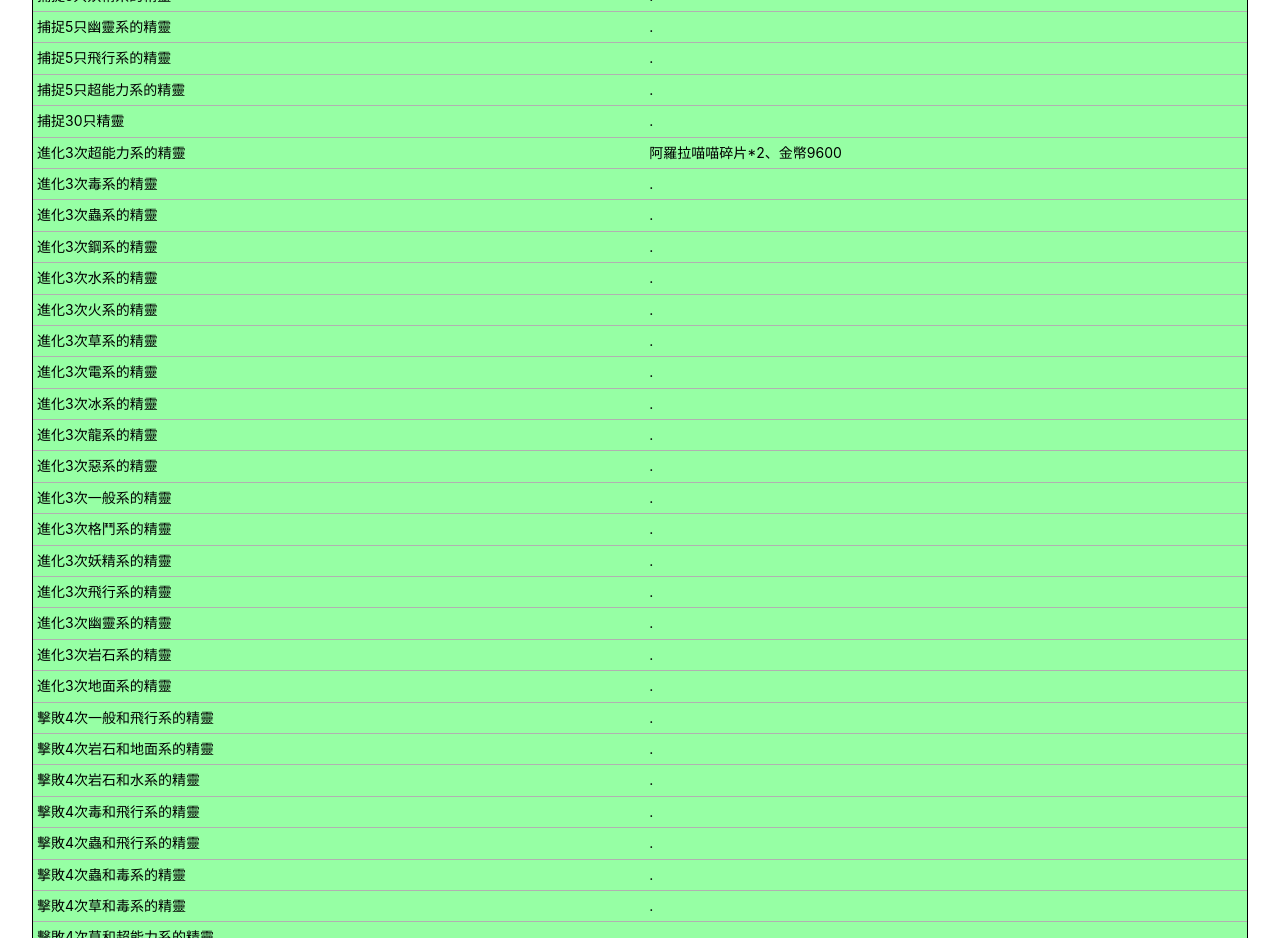
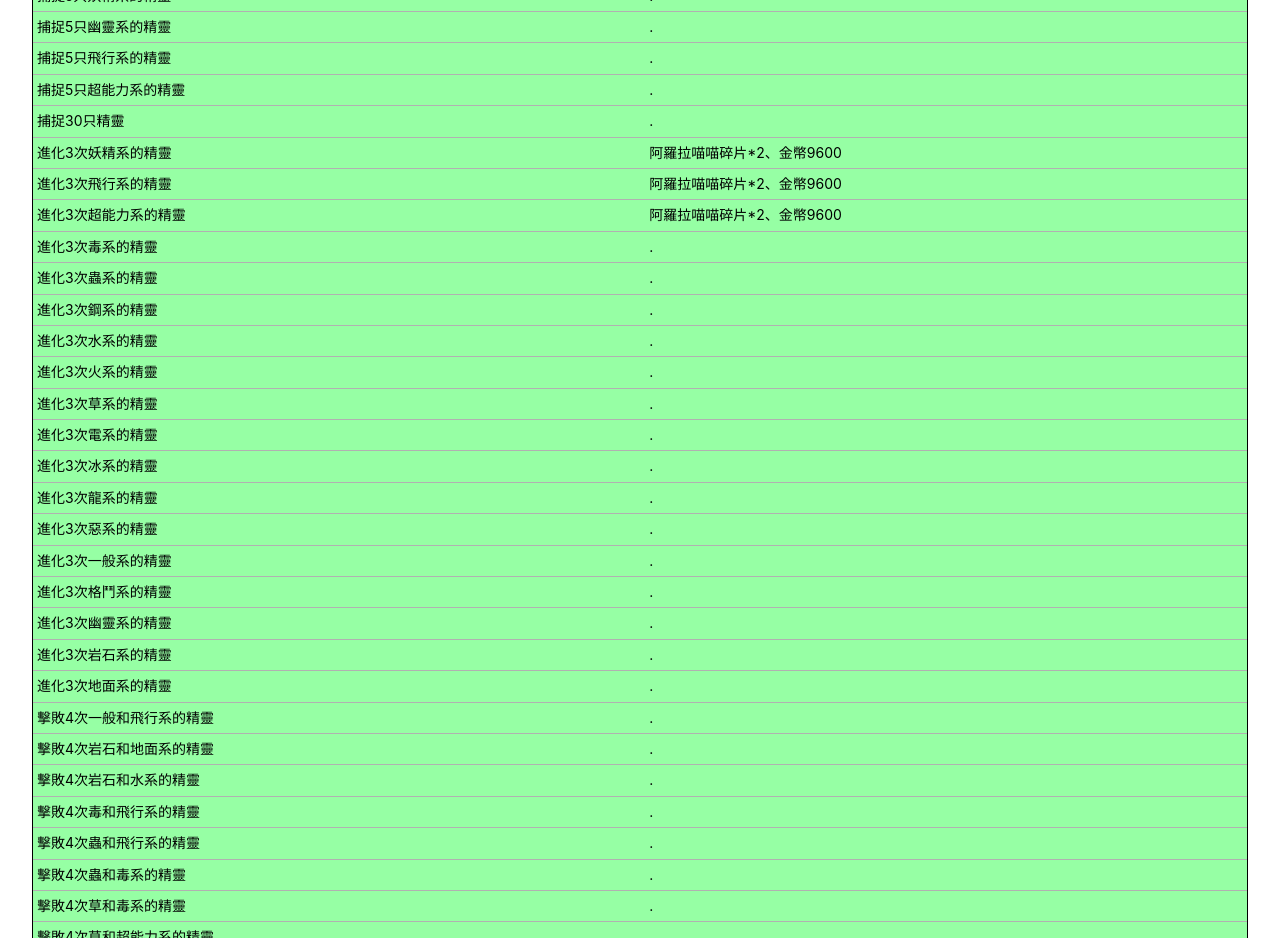
Before and after one commit to tom00502/pokemon-adventurer, a Vue app: page /fieldwork in a window 1280 px wide. Shown: the part 3620-4558 px from the top of the page. Built offline with nearby package versions, Linux system fonts and the light colour scheme; no server answers.

Commit message:
update data

```diff
--- a/src/views/fieldwork.vue
+++ b/src/views/fieldwork.vue
@@ -517,6 +517,16 @@ const table = [
     },
     { work: '捕捉30只精靈', award: [], level: 'great', checkAward: false },
     {
+        work: '進化3次妖精系的精靈',
+        award: ['阿羅拉喵喵碎片*2', '金幣9600'],
+        level: 'great',
+    },
+    {
+        work: '進化3次飛行系的精靈',
+        award: ['阿羅拉喵喵碎片*2', '金幣9600'],
+        level: 'great',
+    },
+    {
         work: '進化3次超能力系的精靈',
         award: ['阿羅拉喵喵碎片*2', '金幣9600'],
         level: 'great',
@@ -539,18 +549,6 @@ const table = [
     },
     {
         work: '進化3次格鬥系的精靈',
-        award: [],
-        level: 'great',
-        checkAward: false,
-    },
-    {
-        work: '進化3次妖精系的精靈',
-        award: [],
-        level: 'great',
-        checkAward: false,
-    },
-    {
-        work: '進化3次飛行系的精靈',
         award: [],
         level: 'great',
         checkAward: false,
--- a/src/views/pokoQ&A.vue
+++ b/src/views/pokoQ&A.vue
@@ -67,6 +67,7 @@ const table = {
         { question: '草系克制下麵那3種屬性', answer: '地面系、岩石系、水系' },
         { question: '水系克制下麵那3種屬性', answer: '地面系、岩石系、火系' },
         { question: '蟲系克制下麵那3種屬性', answer: '超能系、草系、惡系' },
+        { question: '幽靈系克制下麵那2種屬性?', answer: '幽灵系、超能力系' },
         { question: '超能力系克制下麵那2種屬性', answer: '格鬥系、毒系' },
         { question: '毒系克制下麵那2種屬性', answer: '草系、妖精系' },
         { question: '岩石系克制下面哪種屬性', answer: '飛行系' },
```
